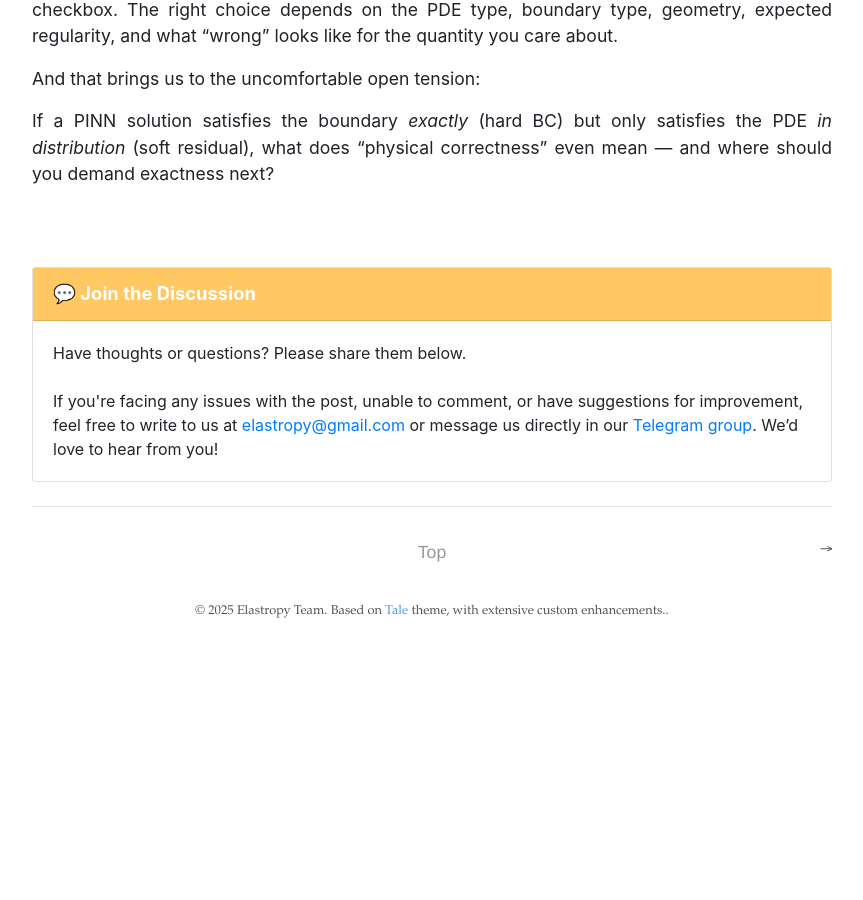
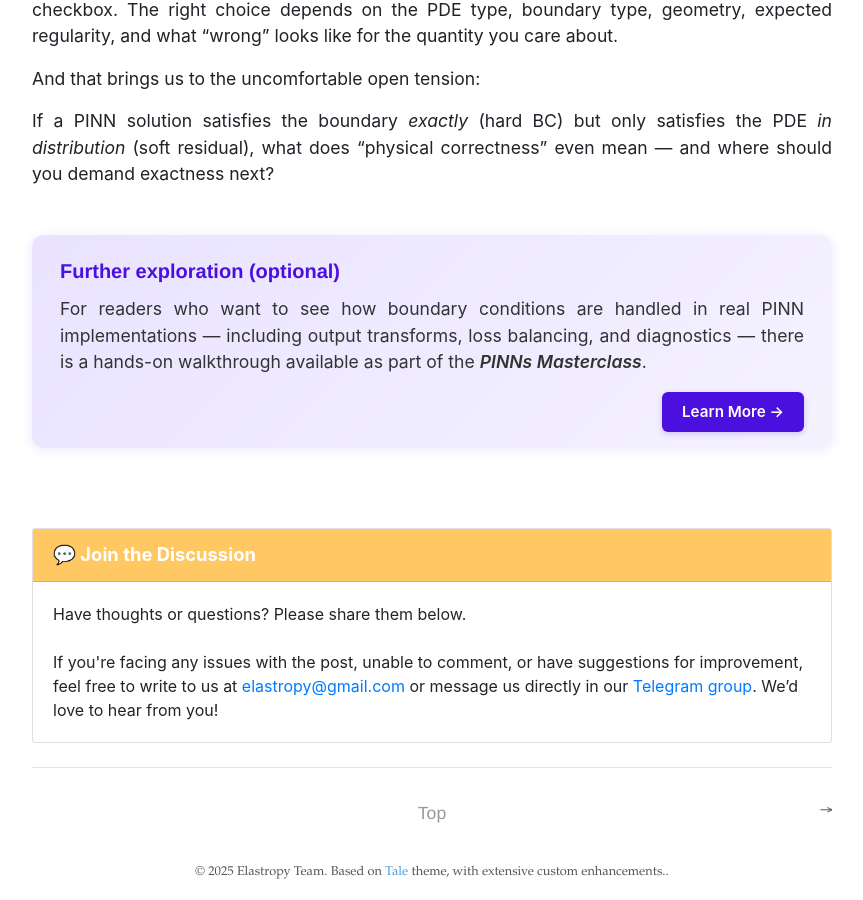
Before and after one commit to tbkopen/epyblog, a Jekyll site: the page built from _posts/2025-12-18-01-soft-vs-hard-bcs-2.md, in a window 1280 px wide and 900 px high, scrolled down 7556 px. Shown: the whole window, without its empty margins (208-1071 px from the left). Built offline with Jekyll 4.4.1, drawn with Linux system fonts in a browser that asks for light colours; nearby versions of some CDN libraries; comment, search, counter and statistics services are not loaded; before the commit the page ends 8210 px from its top, so only the background shows below that.

```diff
--- a/_posts/2025-12-18-01-soft-vs-hard-bcs-2.md
+++ b/_posts/2025-12-18-01-soft-vs-hard-bcs-2.md
@@ -247,3 +247,17 @@ A pragmatic engineer eventually treats boundary handling as part of the modeling
 And that brings us to the uncomfortable open tension:
 
 If a PINN solution satisfies the boundary *exactly* (hard BC) but only satisfies the PDE *in distribution* (soft residual), what does “physical correctness” even mean — and where should you demand exactness next?
+
+
+{% capture mycard %}
+
+For readers who want to see how boundary conditions are handled in real PINN implementations — including output transforms, loss balancing, and diagnostics — there is a hands-on walkthrough available as part of the **_PINNs Masterclass_**.
+
+{% endcapture %}
+
+{% include promo-card-md.html
+   heading="Further exploration (optional)"
+   body=mycard
+   button_link="https://exly.co/PvxFUL"
+   button_text="Learn More →"
+%}
```
